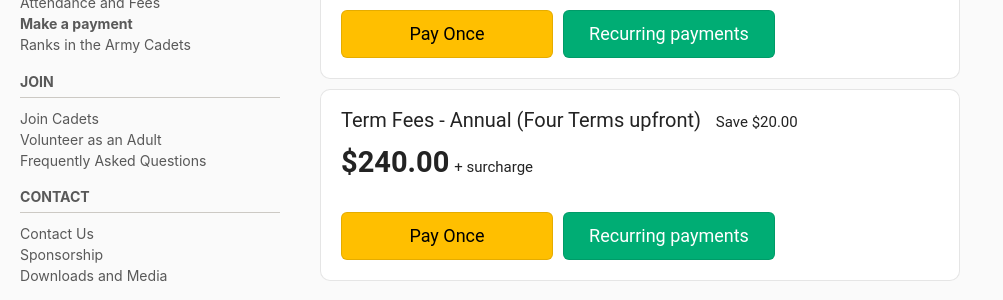
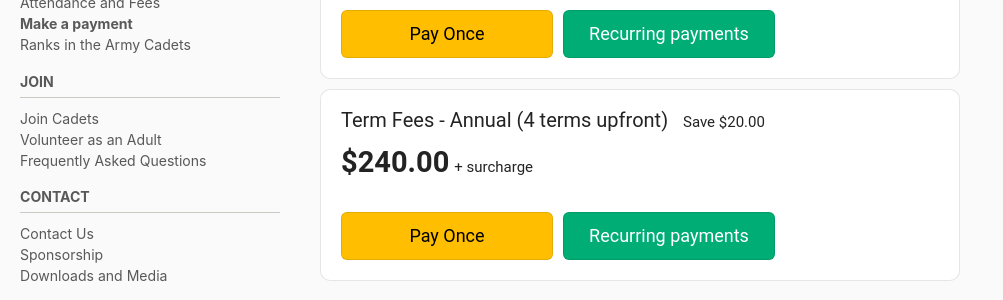
Before and after one commit to alansfyeung/248acu-website, a Jekyll site: the page built from _pages/payments.md, in a window 1280 px wide and 900 px high, scrolled down 453 px. Shown: the part 152-452 px from the top of the window, without its empty margins (0-1003 px from the left). Built offline with Jekyll 4.4.1, drawn with Linux system fonts in a browser that asks for light colours; cached includes are drawn as plain includes.

Commit message:
Fix typos

```diff
--- a/_pages/payments.md
+++ b/_pages/payments.md
@@ -27,7 +27,7 @@ sidebar:
       </div>
   </div>
   <div class="fees__box">
-      <p class="fees__box__title">Term Fees - Annual (Four Terms upfront)  &nbsp;&nbsp;<small>Save $20.00</small></p>
+      <p class="fees__box__title">Term Fees - Annual (4 terms upfront)  &nbsp;&nbsp;<small>Save $20.00</small></p>
       <p class="fees__box__price"><span class="fees__box__price--amount">$240.00</span> <small>+ surcharge</small></p>
       <div class="fees__button-group">
         <a target="_blank" data-url="https://square.link/u/KrKdDTJX?src=embd" href="https://square.link/u/KrKdDTJX?src=embed" class="square-checkout-button fees__button">Pay Once</a>
```
Also changed, not shown: other parts of _pages/payments.md (+1 -1 lines).
